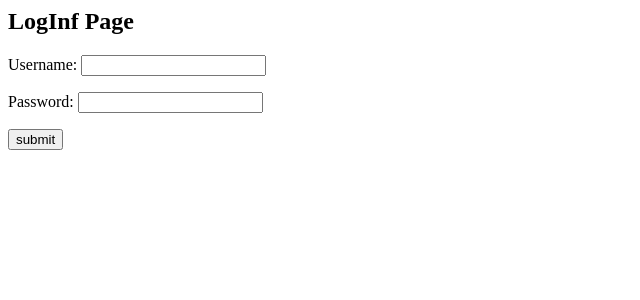
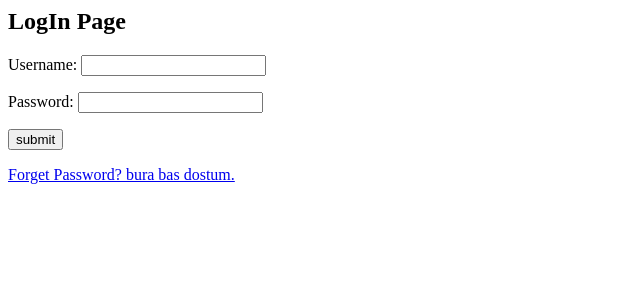
Before and after one commit to ali-nobariasl/SocialMedia, a Django app: page /users/login/ in a window 1280 px wide. Shown: the top 300 px of the page, without its empty margins (0-640 px from the left). Run offline with Django 5.2, Linux system fonts and the light colour scheme.

Commit message:
reset password page

```diff
--- a/socialproject/socialproject/settings.py
+++ b/socialproject/socialproject/settings.py
@@ -122,3 +122,8 @@ STATIC_URL = "static/"
 # https://docs.djangoproject.com/en/5.0/ref/settings/#default-auto-field
 
 DEFAULT_AUTO_FIELD = "django.db.models.BigAutoField"
+
+
+
+# this if for saving rest password in console
+EMAIL_BACKEND = 'django.core.mail.backends.console.EmailBackend'
--- a/socialproject/users/templates/users/login.html
+++ b/socialproject/users/templates/users/login.html
@@ -1,8 +1,11 @@
 
-        <h2>LogInf Page</h2>
-        <form method="POST">
-            {% csrf_token %}
+<h2>LogIn Page</h2>
+    <form method="POST">
+        {% csrf_token %}
 
-            {{form.as_p}}
-            <button type="submit" >submit</button>
-        </form>
+        {{form.as_p}}
+        <button type="submit" >submit</button>
+        <p><a href="{% url 'password_reset' %}">
+            Forget Password? bura bas dostum.
+        </a></p>
+    </form>
--- a/socialproject/users/urls.py
+++ b/socialproject/users/urls.py
@@ -19,9 +19,9 @@ urlpatterns = [
     path('password_reset/done/',
          auth_view.PasswordResetDoneView.as_view(template_name='users/password_reset_done.html'),
          name='password_reset_done'),
-    path('reset/<uidb64>/<token>/',auth_view.PasswordResetConfirmView.as_view(template_name='users/password_reser_confirm.html'),
+    path('reset/<uidb64>/<token>/',auth_view.PasswordResetConfirmView.as_view(template_name='users/password_reset_confirm.html'),
          name='password_reset_confirm'),
-    path('reset/done', auth_view.PasswordResetCompleteView.as_view(template_name='users/password_reset_complete.html'),
+    path('reset/done/', auth_view.PasswordResetCompleteView.as_view(template_name='users/password_reset_complete.html'),
             name='password_reset_complete'),
 
     path('register/', views.user_register, name='user_register'),
```
Also changed, not shown: socialproject/db.sqlite3.
